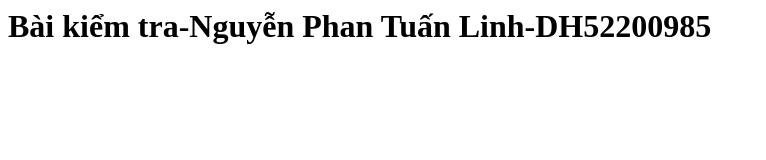
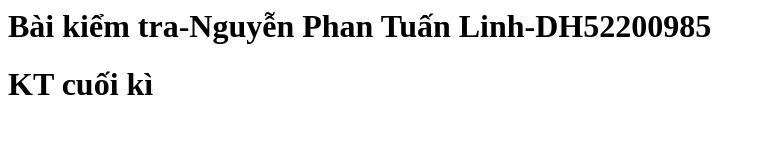
Before and after one commit to tuanlinh309/BaiThi-Project2, a plain HTML site: page index.html in a window 1280 px wide. Shown: the whole page, without its empty margins (0-766 px from the left). Drawn offline with Linux system fonts and the light colour scheme.

Commit message:
cap nhat 2

```diff
--- a/index.html
+++ b/index.html
@@ -1 +1,2 @@
 <h1>Bài kiểm tra-Nguyễn Phan Tuấn Linh-DH52200985</h1>
+<h1>KT cuối kì</h1>
```
